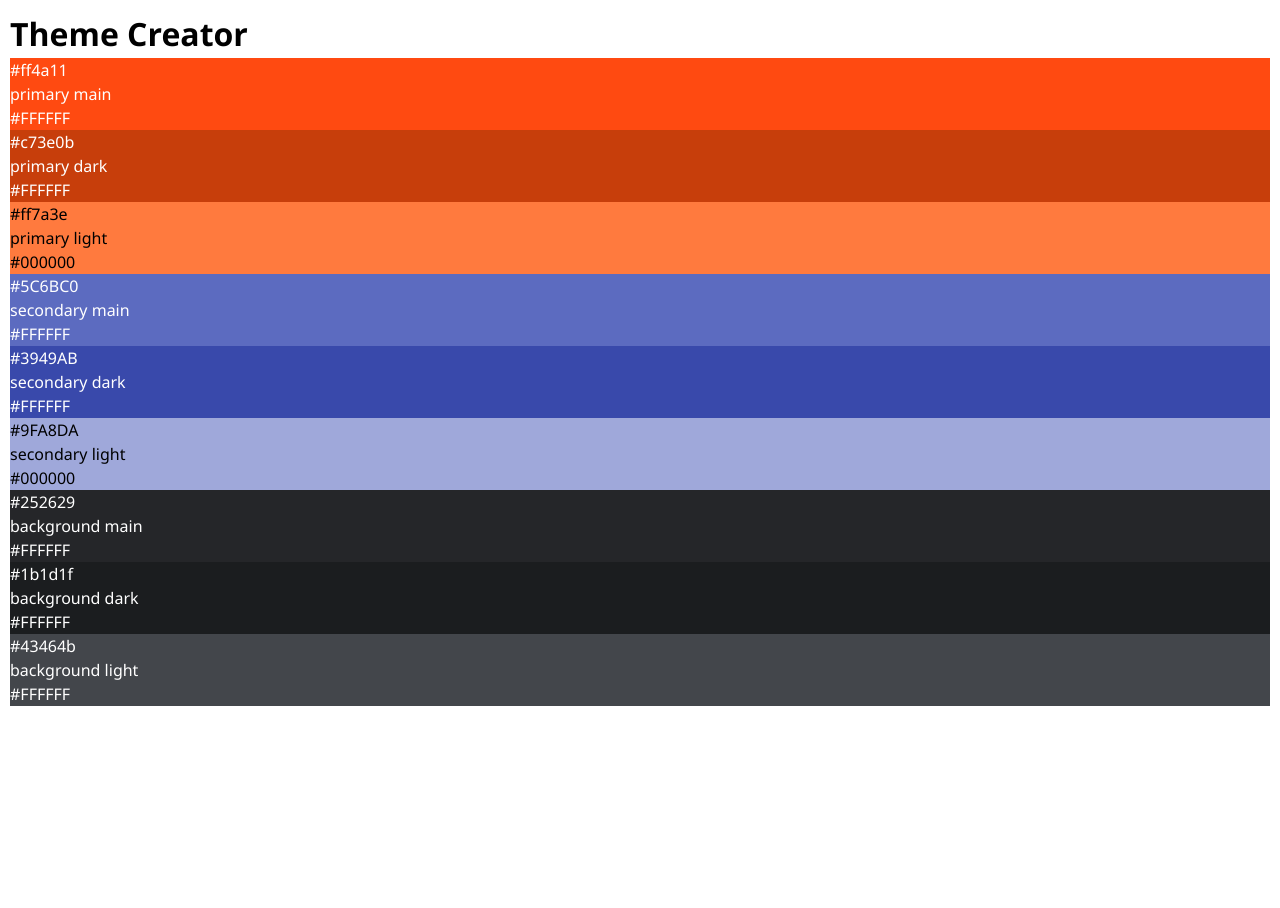
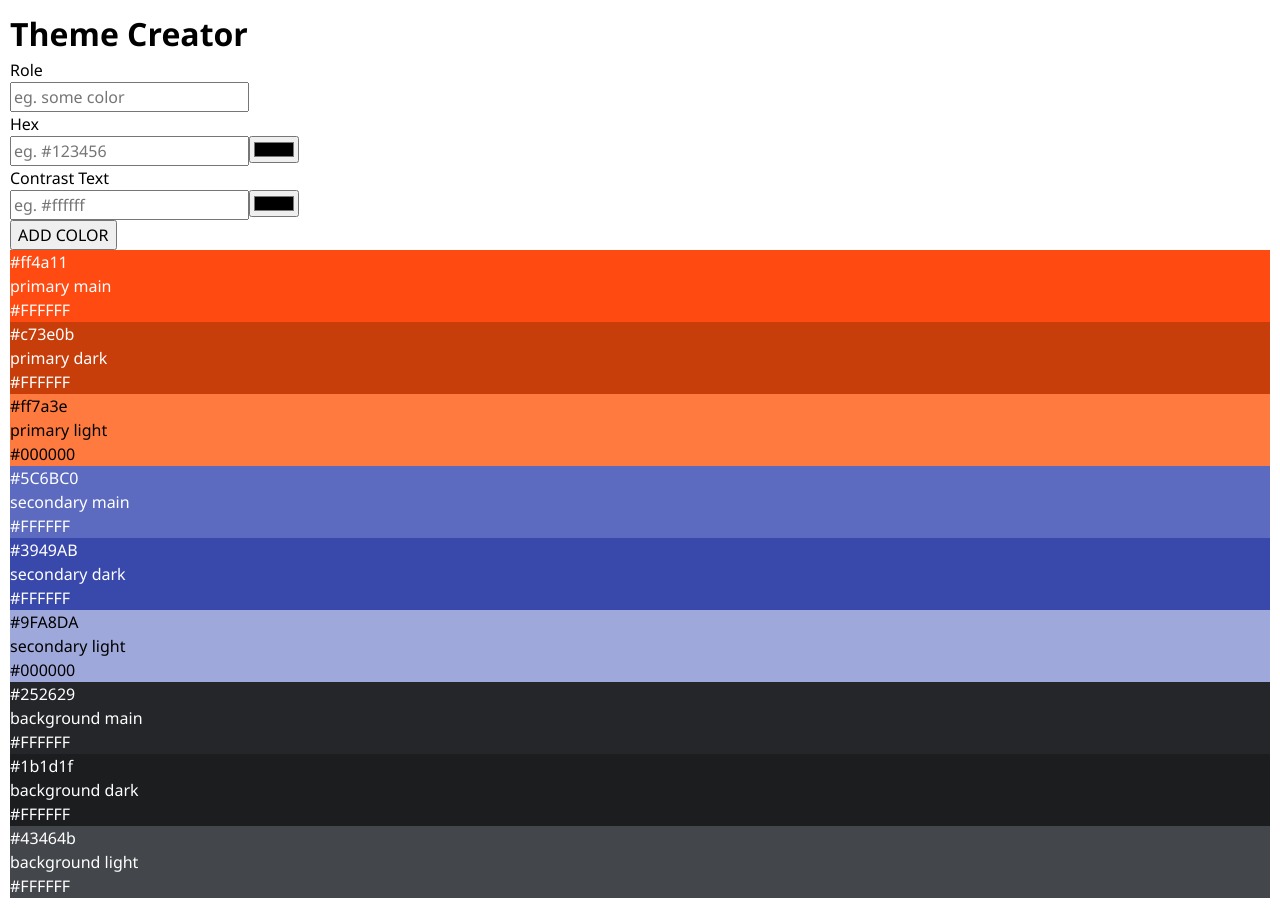
Before and after one commit to RamonIsbarn/recap-4, a React (Vite) app: page / in a window 1280 px wide. Before the commit the page ends 800 px from the top, so only its background shows below. Built offline with nearby package versions, Linux system fonts and the light colour scheme.

Commit message:
complete add-color

```diff
--- a/src/App.jsx
+++ b/src/App.jsx
@@ -1,12 +1,20 @@
 import { initialColors } from "./lib/colors";
 import Color from "./Components/Color/Color";
 import "./App.css";
+import ColorForm from "./Components/ColorForm/ColorForm";
+import { useState } from "react";
 
 function App() {
+  const [colors, setColors] = useState(initialColors);
+  const handleAddColors = (newColor) => {
+    const newColorData = [newColor, ...colors];
+    setColors(newColorData);
+  };
   return (
     <>
       <h1>Theme Creator</h1>
-      {initialColors.map(({ id, role, hex, contrastText }) => (
+      <ColorForm onAddColor={handleAddColors} />
+      {colors.map(({ id, role, hex, contrastText }) => (
         <Color key={id} hex={hex} role={role} contrastText={contrastText} />
       ))}
     </>
--- /dev/null
+++ b/src/Components/ColorForm/ColorForm.jsx
@@ -0,0 +1,36 @@
+import ColorInput from "../ColorInput/ColorInput";
+
+export default function ColorForm({ onAddColor }) {
+  function handleSubmit(event) {
+    event.preventDefault();
+    const newColor = {
+      id: Math.random(),
+      role: event.target.elements.role.value,
+      hex: event.target.elements.hex.value,
+      contrastText: event.target.elements.contrastText.value,
+    };
+    onAddColor(newColor);
+  }
+  return (
+    <>
+      <form onSubmit={handleSubmit}>
+        <label htmlFor="role">Role</label>
+        <br />
+        <input
+          id="role"
+          name="role"
+          type="text"
+          placeholder="eg. some color"
+        ></input>
+        <br />
+        <ColorInput label="Hex" id="hex" placeholder="eg. #123456" />
+        <ColorInput
+          label="Contrast Text"
+          id="contrastText"
+          placeholder="eg. #ffffff"
+        />
+        <button type="submit">ADD COLOR</button>
+      </form>
+    </>
+  );
+}
--- /dev/null
+++ b/src/Components/ColorInput/ColorInput.jsx
@@ -0,0 +1,24 @@
+import { useState } from "react";
+
+export default function ColorInput({ label, id, placeholder }) {
+  const [input, setInput] = useState("");
+  function handleInput(event) {
+    setInput(event.target.value);
+  }
+  return (
+    <>
+      <label htmlFor={id}>{label}</label>
+      <br />
+      <input
+        onChange={handleInput}
+        id={id}
+        name={id}
+        value={input}
+        type="text"
+        placeholder={placeholder}
+      ></input>
+      <input onChange={handleInput} value={input} type="color"></input>
+      <br />
+    </>
+  );
+}
```
Also changed, not shown: src/Components/ColorForm/ColorForm.css (added), src/Components/ColorInput/ColorInput.css (added).
